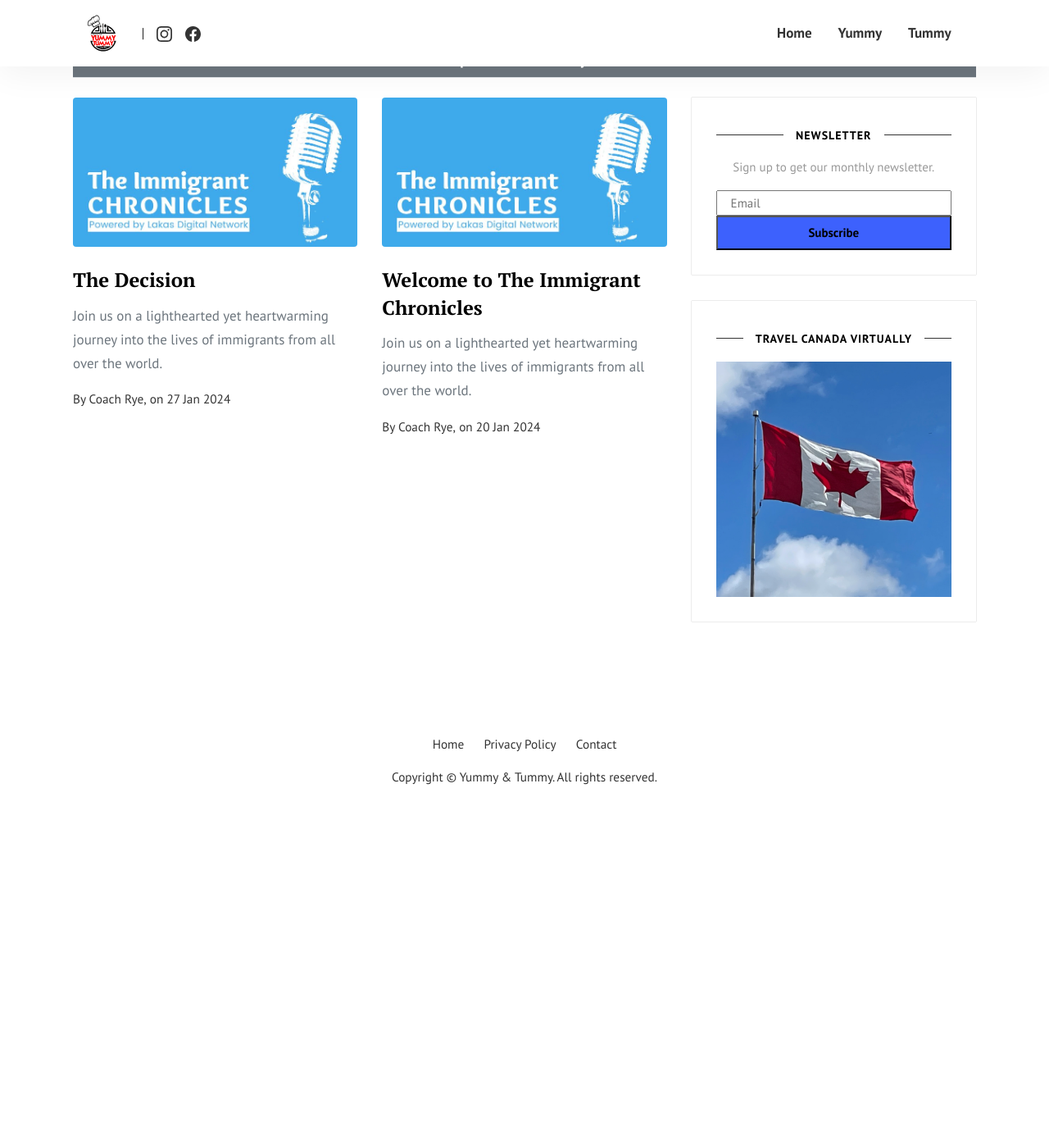
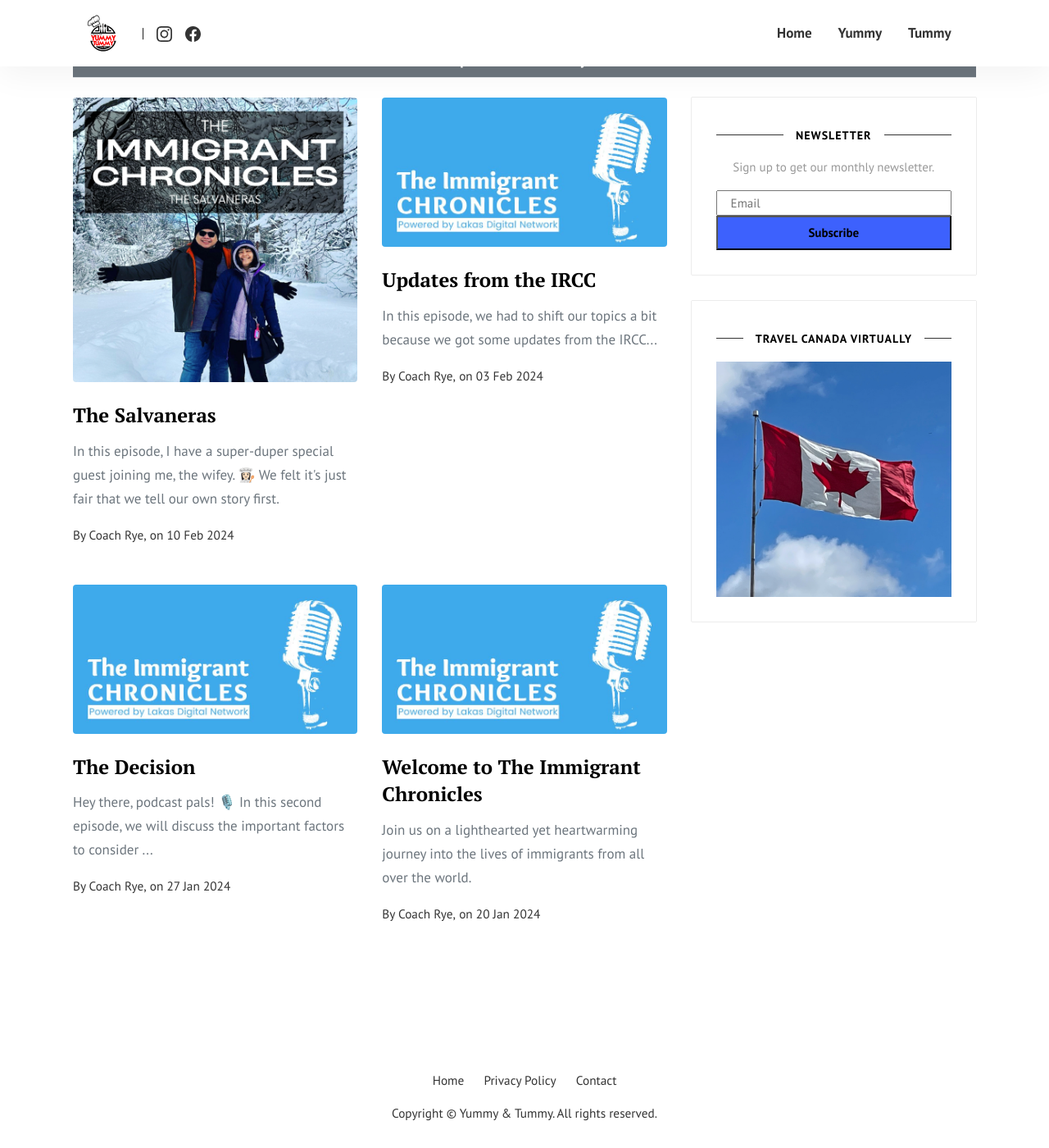
Before and after one commit to LakasNetwork/savore, a Jekyll site: the page built from pages/tummy.md, in a window 1280 px wide and 1400 px high, scrolled down 427 px. Shown: the whole window at 82% size. Built offline with Jekyll 4.4.1, drawn with Linux system fonts in a browser that asks for light colours; comment, search, counter and statistics services are not loaded; before the commit the page ends 1417 px from its top, so only the background shows below that.

Commit message:
TIC 3 and 4

```diff
--- a/_posts/2024-01-27-the-decision.md
+++ b/_posts/2024-01-27-the-decision.md
@@ -1,7 +1,7 @@
 ---
 layout: post
 title:  "The Decision"
-description: "Join us on a lighthearted yet heartwarming journey into the lives of immigrants from all over the world."
+description: "Hey there, podcast pals! 🎙️ In this second episode, we will discuss the important factors to consider ..."
 date:   2024-01-27
 author: rye
 categories: [ tummy, canada journey]
--- /dev/null
+++ b/_posts/2024-02-03-updates-from-the-ircc.md
@@ -0,0 +1,16 @@
+---
+layout: post
+title:  "Updates from the IRCC"
+description: "In this episode, we had to shift our topics a bit because we got some updates from the IRCC..."
+date:   2024-02-03
+author: rye
+categories: [ tummy, canada journey]
+tags:       [ TIC, The Immigrant Chronicles ]
+image: assets/images/thumbnails/YT-001.jpg
+redirect_from:
+  - /tic/3
+---
+
+Hey there, podcast pals! 🎙️ In this episode, we had to shift our topics a bit because we got some updates from the IRCC and I felt it was important to talk about it. 😍
+
+<iframe style="border-radius:12px" src="https://open.spotify.com/embed/episode/7lOwdY8BYR020M2fDQZd6H?utm_source=generator" width="100%" height="352" frameBorder="0" allowfullscreen="" allow="autoplay; clipboard-write; encrypted-media; fullscreen; picture-in-picture" loading="lazy"></iframe>
--- /dev/null
+++ b/_posts/2024-02-10-the-salvaneras.md
@@ -0,0 +1,16 @@
+---
+layout: post
+title:  "The Salvaneras"
+description: "In this episode, I have a super-duper special guest joining me, the wifey. 👩🏻‍🍳 We felt it's just fair that we tell our own story first."
+date:   2024-02-10
+author: rye
+categories: [ tummy, canada journey]
+tags:       [ TIC, The Immigrant Chronicles ]
+image: assets/images/thumbnails/TIC EP4.jpg
+redirect_from:
+  - /tic/4
+---
+
+Hey Friends! 🎙️ In this episode, I have a super-duper special guest joining me, the wifey. 👩🏻‍🍳 We felt it's just fair that we tell our own story first before we ask our dear friends to share theirs.
+
+<iframe style="border-radius:12px" src="https://open.spotify.com/embed/episode/7lOwdY8BYR020M2fDQZd6H?utm_source=generator" width="100%" height="352" frameBorder="0" allowfullscreen="" allow="autoplay; clipboard-write; encrypted-media; fullscreen; picture-in-picture" loading="lazy"></iframe>
```
Also changed, not shown: assets/images/thumbnails/TIC EP4.jpg (added).
